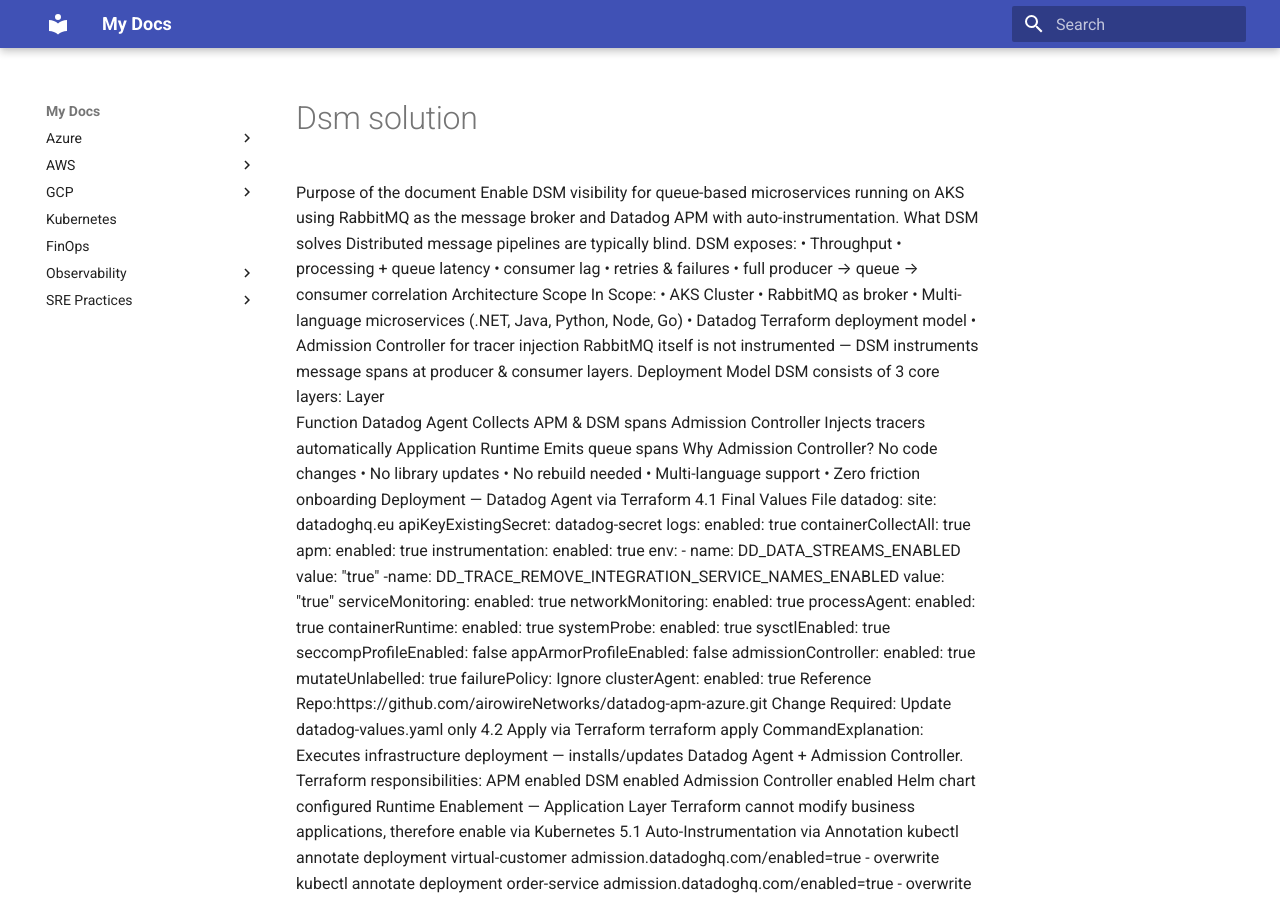
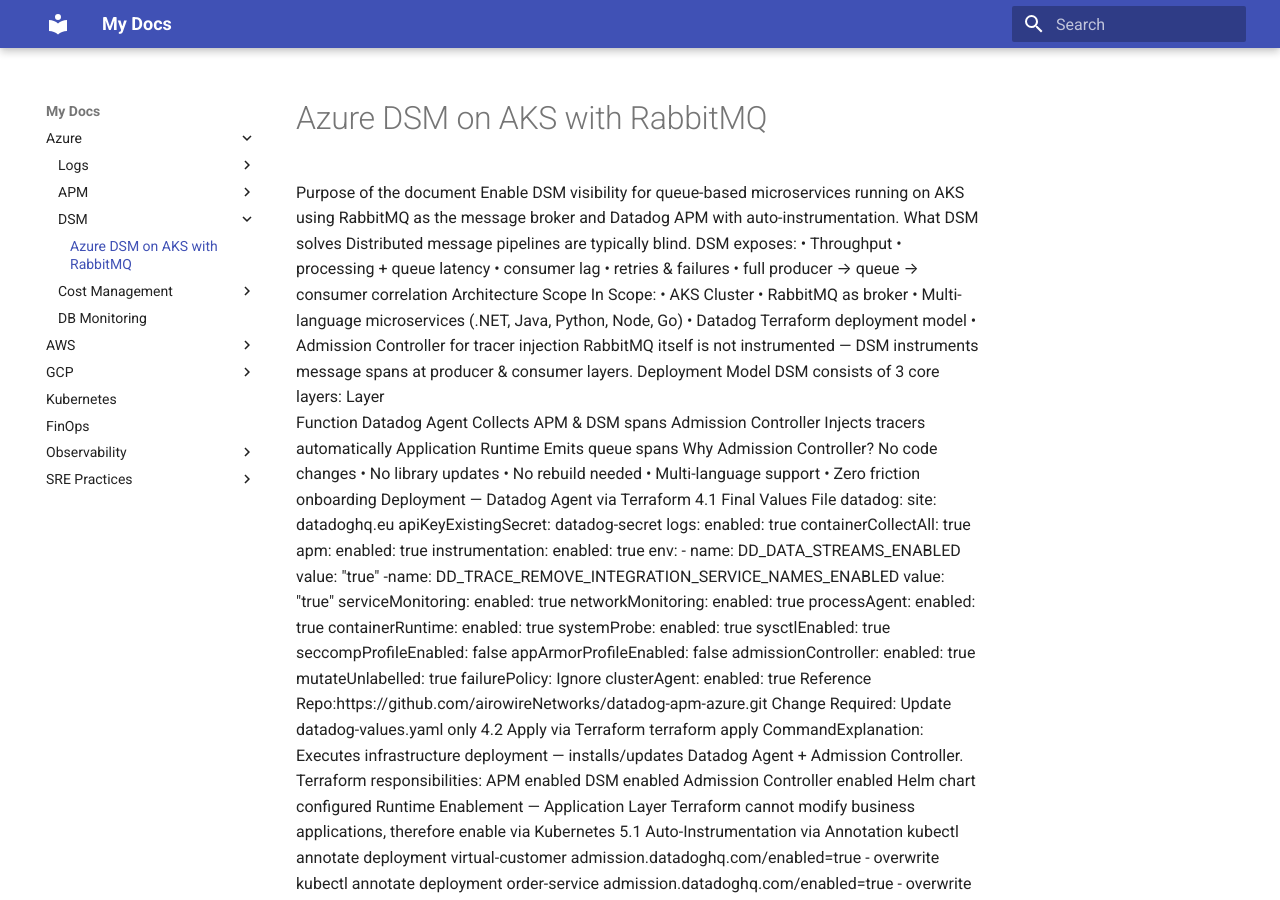
Before and after one commit to airowireNetworks/Airowire-Datadog-sop, an MkDocs documentation site: the page built from docs/azure/dsm/dsm-solution.md, in a window 1280 px wide and 900 px high. Built offline with MkDocs 1.6.1 and Material for MkDocs 9.7.7, drawn with Linux system fonts in a browser that asks for light colours.

```diff
--- a/mkdocs.yml
+++ b/mkdocs.yml
@@ -9,7 +9,7 @@ nav:
       - APM:
           - Azure APM Enablement: azure/apm/azure_apm_enablement.docx
       - DSM:
-          - Azure DSM on AKS with RabbitMQ: azure/dsm/azure_dsm_enablement.pdf
+          - Azure DSM on AKS with RabbitMQ: azure/dsm/dsm-solution.md
       - Cost Management:
           - Azure Cost Optimization: azure/cost-management/azure_cost_management.docx
       - DB Monitoring: []
```
